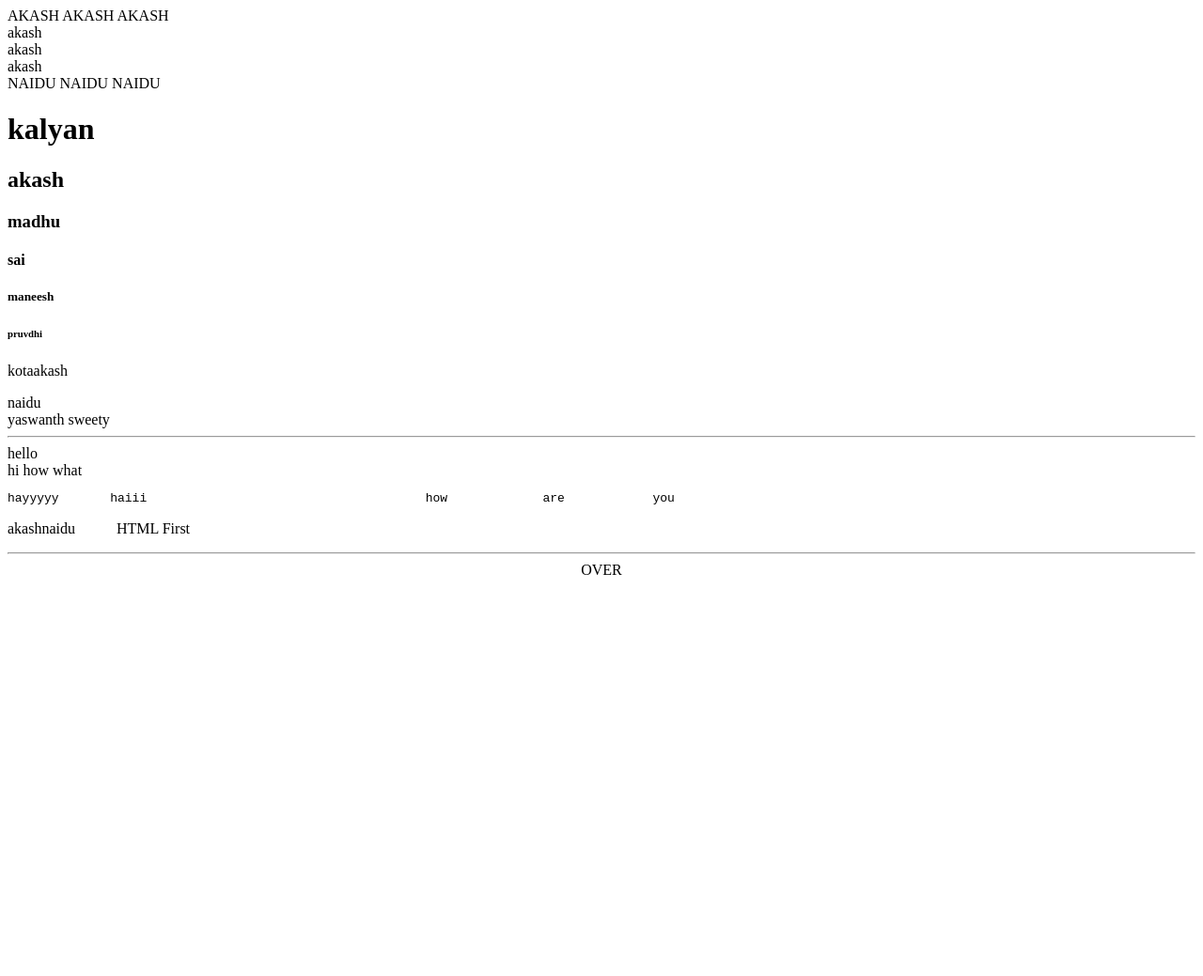
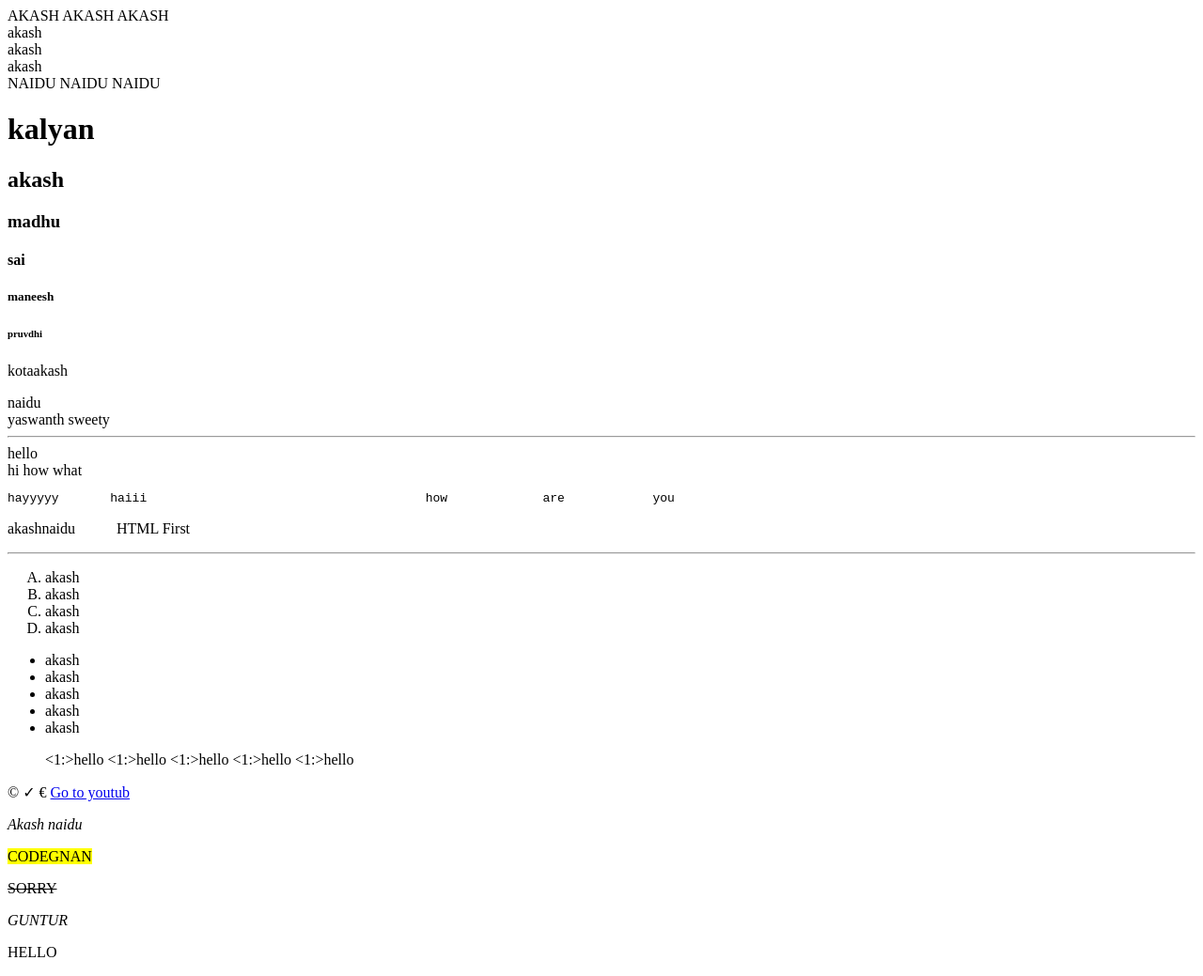
Before and after one commit to Akashnaidu2003/front, a plain HTML site: page index.html in a window 1280 px wide. Shown: the whole page at 94% size. Before the commit the page ends 800 px from the top, so only its background shows below. Drawn offline with Linux system fonts and the light colour scheme.

Commit message:
My First HTML Code

```diff
--- a/index.html
+++ b/index.html
@@ -39,7 +39,46 @@
   <p>akashnaidu       &nbsp;         &nbsp; &nbsp; &nbsp; &nbsp;                 HTML First </p>
 
   <hr>
-  <center>OVER</center>
+
+   <ol type="A">
+    <li>akash</li>
+    <li>akash</li>
+    <li>akash</li>
+    <li>akash</li>
+   </ol>
+
+   <ul>
+    <li>akash</li>
+    <li>akash</li>
+    <li>akash</li>
+    <li>akash</li>
+    <li>akash</li>
+   </ul>
+
+   <ol>
+    <1:>hello</1:>
+    <1:>hello</1:>
+    <1:>hello</1:>
+    <1:>hello</1:>
+    <1:>hello</1:>
+   </ol>
+
+   &copy;
+
+   &#10003;
+   &euro;
+
+   <a href="https://www.youtube.com/">Go to youtub</a>
+
+   <p> <em> Akash naidu </em></p>
+
+   <p> <mark> CODEGNAN </mark></p>
+
+   <P> <del> SORRY </del></P>
+
+   <P> <cite> GUNTUR </cite></P>
+
+   <P> <bloclquote> HELLO </bloclquote></P>
 
 </body>
 </html>
```
